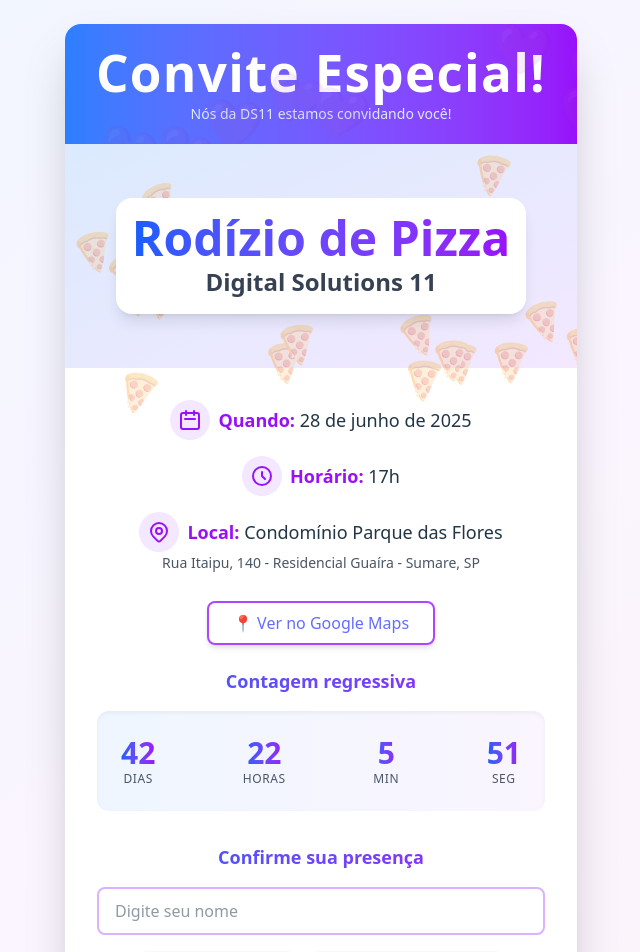
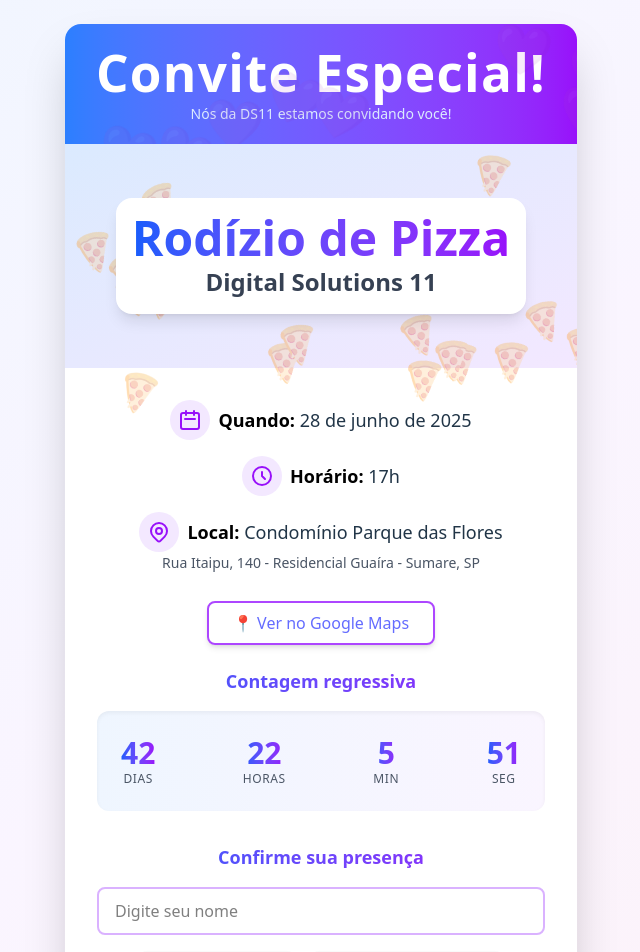
Before and after one commit to leotaborda/convite-virtual, a React (Vite) app: page / in a window 1280 px wide. Shown: the top 952 px of the page, without its empty margins (319-959 px from the left). Built offline with nearby package versions, Linux system fonts and the light colour scheme.

Commit message:
Ajuste de Erros

```diff
--- a/src/pages/Convite.jsx
+++ b/src/pages/Convite.jsx
@@ -203,7 +203,7 @@ const Convite = () => {
                   </svg>
                 </div>
                 <p className="text-lg font-medium">
-                  <span className="text-black-900 font-semibold text-purple-600">Quando:</span>{" "}
+                  <span className="!bg-white !text-black font-semibold text-purple-600">Quando:</span>{" "}
                   28 de junho de 2025
                 </p>
               </div>
@@ -226,7 +226,7 @@ const Convite = () => {
                   </svg>
                 </div>
                 <p className="text-lg font-medium">
-                  <span className="text-black-900 font-semibold text-purple-600">
+                  <span className="!bg-white !text-black font-semibold text-purple-600">
                     Horário:
                   </span>{" "}
                   17h
@@ -257,7 +257,7 @@ const Convite = () => {
                   </svg>
                 </div>
                 <p className="text-lg font-medium">
-                  <span className="text-black-900 font-semibold text-purple-600">Local:</span>{" "}
+                  <span className="!bg-white !text-black font-semibold text-purple-600">Local:</span>{" "}
                   Condomínio Parque das Flores
                 </p>
               </div>
@@ -328,7 +328,7 @@ const Convite = () => {
                 value={nome}
                 onChange={(e) => setNome(e.target.value)}
                 placeholder="Digite seu nome"
-                className="text-black-900 w-full h-12 px-4 border-2 border-purple-300 rounded-lg focus:outline-none focus:ring-2 focus:ring-purple-500 focus:border-transparent transition-all duration-300"
+                className="!bg-white !text-black w-full h-12 px-4 border-2 border-purple-300 rounded-lg focus:outline-none focus:ring-2 focus:ring-purple-500 focus:border-transparent transition-all duration-300"
               />
             </div>
 
@@ -350,7 +350,7 @@ const Convite = () => {
                 disabled={!!localStorage.getItem("presenca_enviada")}
                 className={`px-6 py-3 rounded-lg font-medium transition-all duration-300 shadow-md hover:shadow-lg transform hover:-translate-y-1 ${
                   confirmacao === "sim"
-                    ? "bg-gradient-to-r from-green-500 to-emerald-600 text-white"
+                    ? "bg-gradient-to-r from-green-500 to-emerald-600 text-white !bg-white !text-black"
                     : "bg-gray-100 hover:bg-gradient-to-r hover:from-green-400 hover:to-emerald-500 hover:text-white text-gray-700"
                 }`}
               >
@@ -373,7 +373,7 @@ const Convite = () => {
                 disabled={!!localStorage.getItem("presenca_enviada")}
                 className={`px-6 py-3 rounded-lg font-medium transition-all duration-300 shadow-md hover:shadow-lg transform hover:-translate-y-1 ${
                   confirmacao === "nao"
-                    ? "bg-gradient-to-r from-red-500 to-pink-600 text-white"
+                    ? "bg-gradient-to-r from-red-500 to-pink-600 text-white !bg-white !text-black"
                     : "bg-gray-100 hover:bg-gradient-to-r hover:from-red-400 hover:to-pink-500 hover:text-white text-gray-700"
                 }`}
               >
```
